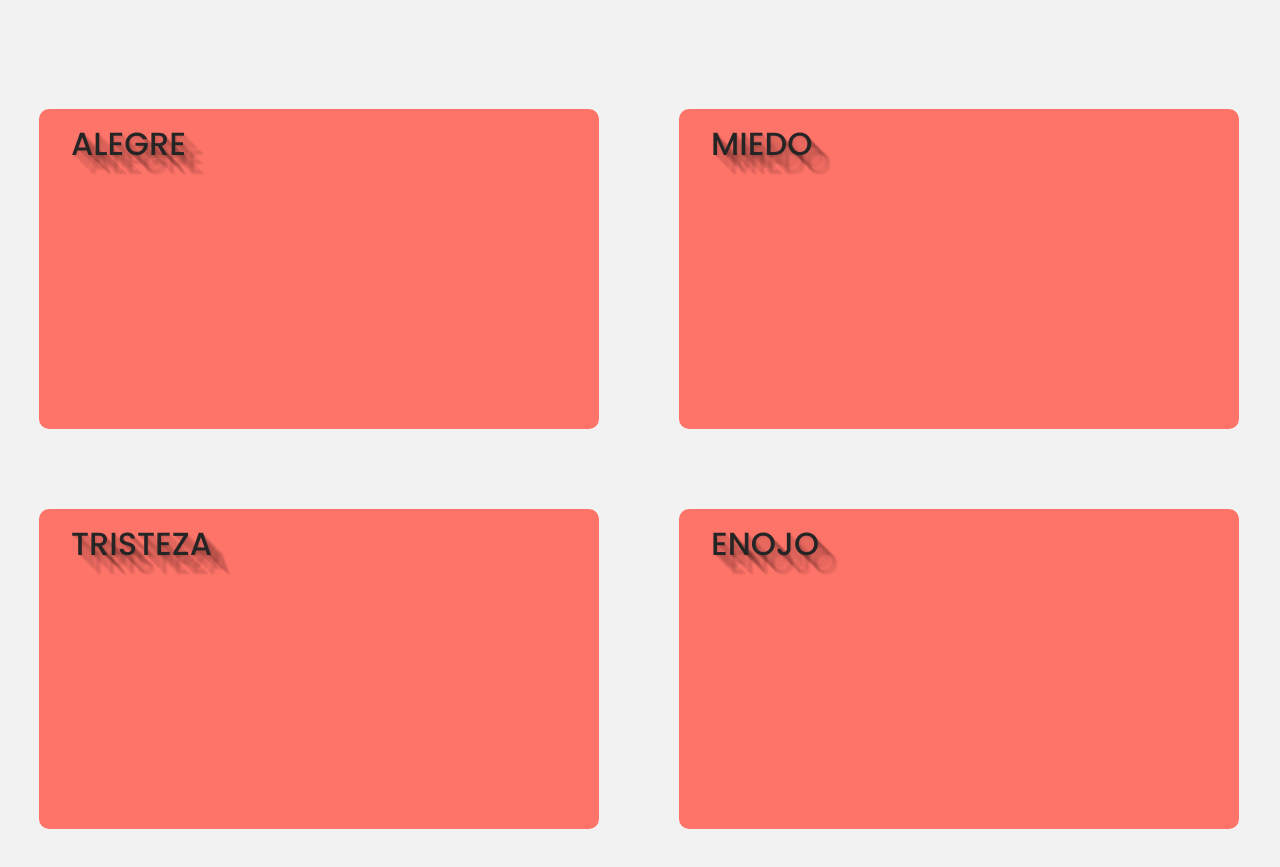
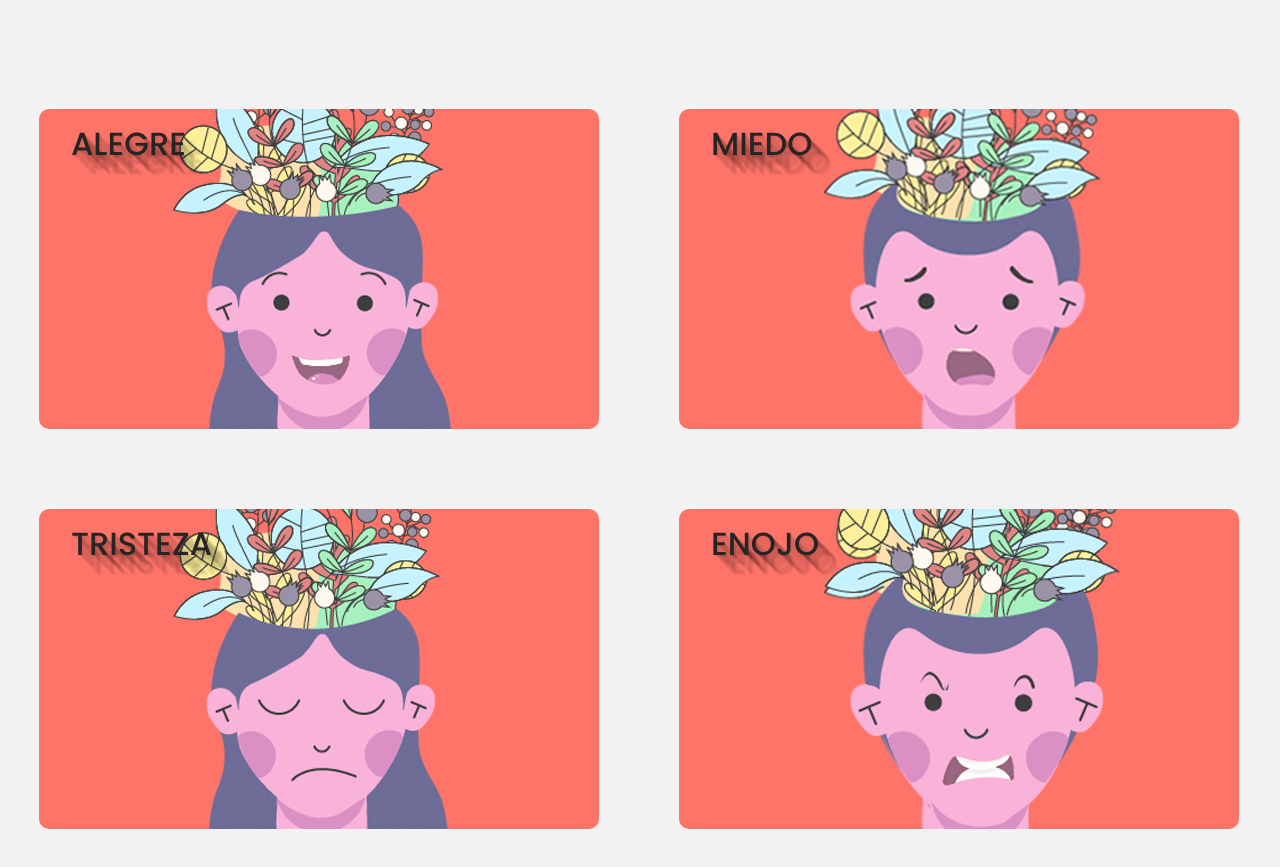
Before and after one commit to DaniellaMolina/proyectofinal-Desarrolloweb, a website: page secciones/como-te-sentis-hoy.html in a window 1280 px wide. Shown: the part 1672-2539 px from the top of the page. Drawn offline with nearby package versions, Linux system fonts and the light colour scheme; files that its build step writes are made by us from their sources; the site is published under a folder, as on GitHub Pages, so addresses that start at the root find nothing.

Commit message:
Comit 13

```diff
--- a/secciones/como-te-sentis-hoy.html
+++ b/secciones/como-te-sentis-hoy.html
@@ -160,7 +160,7 @@
                 </div>
                 <div class="section3-card__cubos">
                     <div class="flip">
-                        <div class="front" style="background-image: url(/imagenes/1.png)">
+                        <div class="front" style="background-image: url(../imagenes/1.png)">
                         <h2 class="text-shadow">ALEGRE</h2>
                         </div>
                         <div class="back">
@@ -169,7 +169,7 @@
                         </div>
                     </div>
                     <div class="flip">
-                        <div class="front" style="background-image: url(/imagenes/3.png)">
+                        <div class="front" style="background-image: url(../imagenes/3.png)">
                         <h2 class="text-shadow">MIEDO</h2>
                         </div>
                         <div class="back">
@@ -179,7 +179,7 @@
                         </div>
                     </div>
                     <div class="flip">
-                        <div class="front" style="background-image: url(/imagenes/2.png)">
+                        <div class="front" style="background-image: url(../imagenes/2.png)">
                         <h2 class="text-shadow">TRISTEZA</h2>
                         </div>
                         <div class="back">
@@ -189,7 +189,7 @@
                     </div>
 
                     <div class="flip">
-                        <div class="front" style="background-image: url(/imagenes/4.png)">
+                        <div class="front" style="background-image: url(../imagenes/4.png)">
                         <h2 class="text-shadow">ENOJO</h2>
                         </div>
                         <div class="back">
```
Also changed, not shown: 2 other files.
